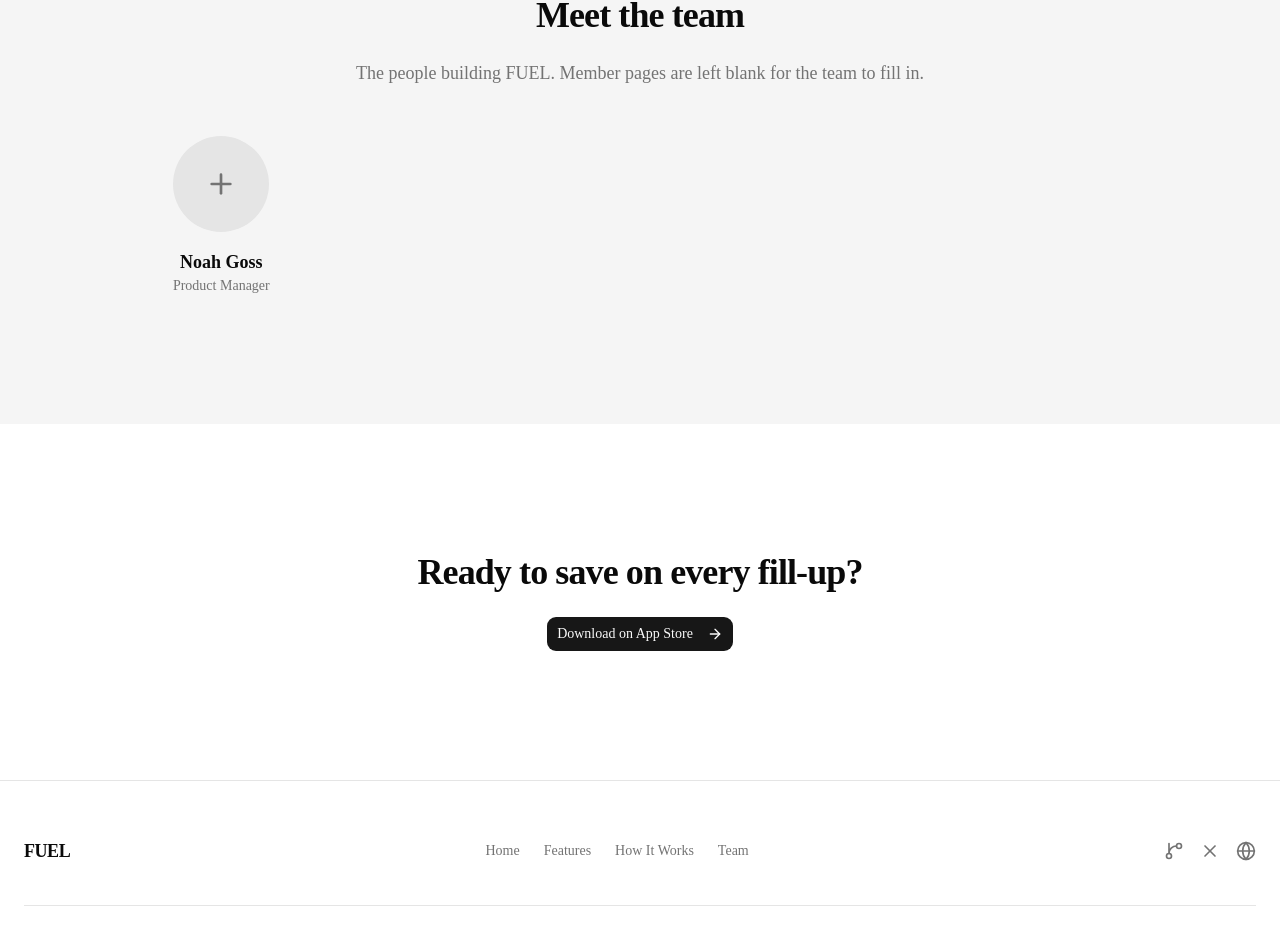
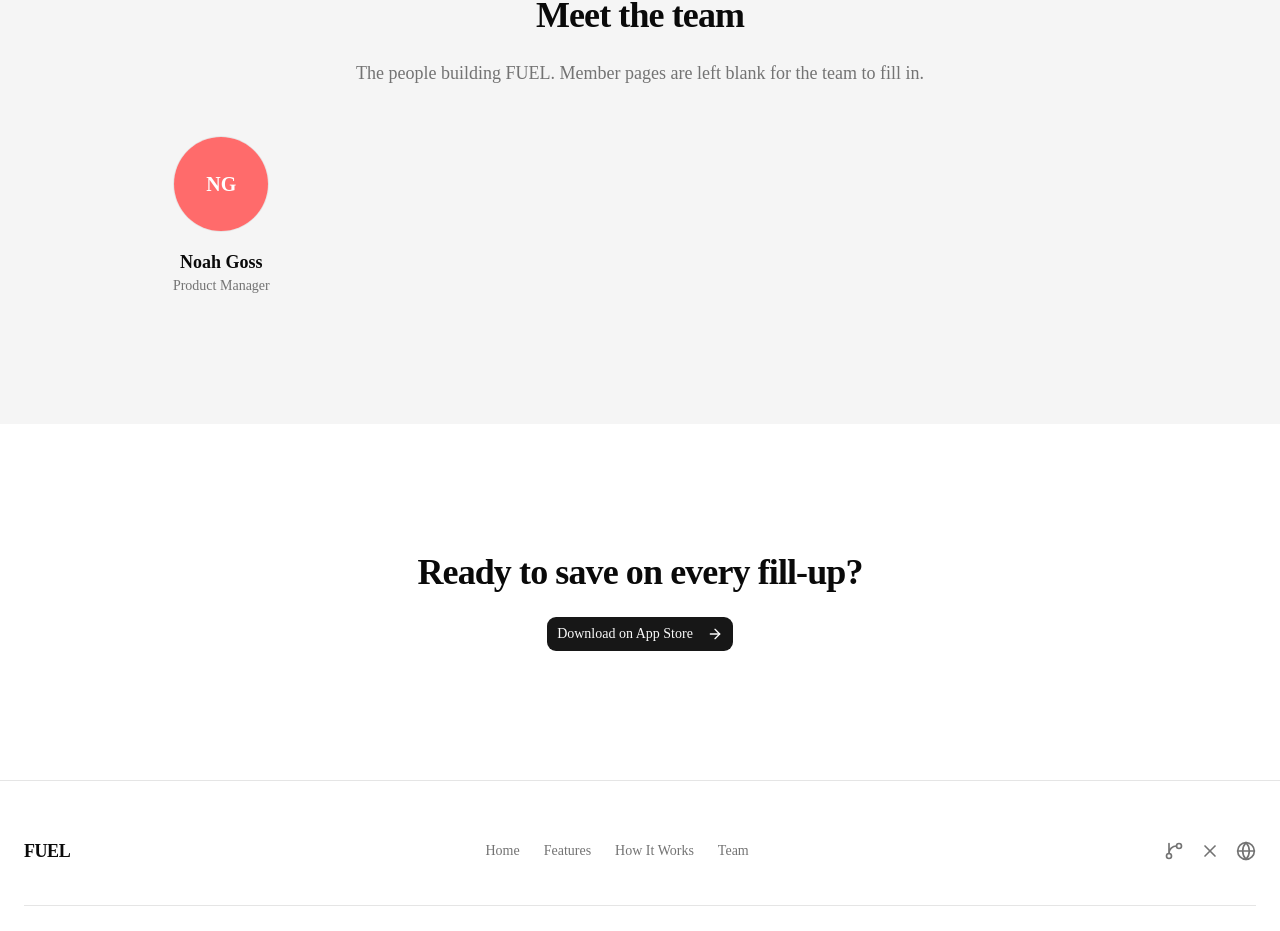
Before and after one commit to luxuryimv5-star/fuel-landingpage, a Next.js app: page / in a window 1280 px wide. Shown: the part 2394-3325 px from the top of the page. Built offline with nearby package versions, Linux system fonts and the light colour scheme.

Commit message:
feat: add team section headshot support with shared roster and fallback images

```diff
--- a/app/team/[slug]/page.tsx
+++ b/app/team/[slug]/page.tsx
@@ -1,25 +1,25 @@
 import type { Metadata } from "next";
 import { notFound } from "next/navigation";
+import { teamMembers } from "@/components/team-members";
 
 interface TeamMemberPageParams {
   readonly slug: string;
 }
 
 // Blank placeholder roster — the team fills in real member content here.
-const TEAM_MEMBERS: readonly { readonly slug: string; readonly name: string }[] = [
-  { slug: "noah-goss", name: "Noah Goss" },
-];
-
+// Headshots are optional; add `image: "/img/team/<slug>.png"` to a member to show a photo.
 export function generateStaticParams() {
-  return TEAM_MEMBERS.map((member) => ({
+  return teamMembers.map((member) => ({
     slug: member.slug,
   }));
 }
 
 export function generateMetadata({
   params,
-}: { readonly params: TeamMemberPageParams }): Metadata {
-  const member = TEAM_MEMBERS.find((m) => m.slug === params.slug);
+}: {
+  readonly params: TeamMemberPageParams;
+}): Metadata {
+  const member = teamMembers.find((m) => m.slug === params.slug);
   if (!member) {
     return { title: "Team Member | FUEL" };
   }
@@ -34,7 +34,7 @@ export default function TeamMemberPage({
 }: {
   readonly params: TeamMemberPageParams;
 }) {
-  const member = TEAM_MEMBERS.find((m) => m.slug === params.slug);
+  const member = teamMembers.find((m) => m.slug === params.slug);
 
   if (!member) {
     notFound();
--- a/components/sections/team.tsx
+++ b/components/sections/team.tsx
@@ -1,28 +1,13 @@
 "use client";
 
 import Link from "next/link";
+import Image from "next/image";
 import { motion } from "framer-motion";
-import { Plus } from "lucide-react";
-
-interface TeamMember {
-  readonly slug: string;
-  readonly name: string;
-  readonly role: string;
-  readonly bio: string;
-}
+import { teamMembers } from "@/components/team-members";
 
 interface TeamProps {
   readonly sectionId?: string;
 }
-
-const TEAM_MEMBERS: readonly TeamMember[] = [
-  {
-    slug: "noah-goss",
-    name: "Noah Goss",
-    role: "Product Manager",
-    bio: "Product lead for FUEL.",
-  },
-];
 
 export function Team({ sectionId = "team" }: TeamProps) {
   return (
@@ -58,30 +43,50 @@ export function Team({ sectionId = "team" }: TeamProps) {
           transition={{ duration: 0.5, delay: 0.2, ease: "easeOut" }}
           className="grid grid-cols-1 md:grid-cols-2 lg:grid-cols-3 gap-6"
         >
-          {TEAM_MEMBERS.map((member) => (
+          {teamMembers.map((member) => (
             <motion.div
               key={member.slug}
               initial={{ opacity: 0, y: 20 }}
               animate={{ opacity: 1, y: 0 }}
               transition={{
                 duration: 0.4,
-                delay: 0.2 + TEAM_MEMBERS.indexOf(member) * 0.05,
+                delay: 0.2 + teamMembers.indexOf(member) * 0.05,
                 ease: "easeOut",
               }}
               whileHover={{ y: -4 }}
             >
-              <Link
-                href={`/team/${member.slug}`}
-                className="block"
-              >
+              <Link href={`/team/${member.slug}`} className="block">
                 <div className="flex flex-col items-center text-center">
-                  <div className="w-24 h-24 rounded-full bg-border flex items-center justify-center mb-4">
-                    <Plus className="h-8 w-8 text-muted-foreground" />
+                  <div
+                    className="w-24 h-24 rounded-full overflow-hidden border border-border bg-background mb-4"
+                  >
+                    {member.image ? (
+                      <Image
+                        src={member.image}
+                        alt={`${member.name} headshot`}
+                        width={96}
+                        height={96}
+                        className="w-full h-full object-cover"
+                        priority
+                      />
+                    ) : (
+                      <div
+                        className="w-full h-full flex items-center justify-center bg-fuel-coral-primary text-white font-bold text-xl"
+                      >
+                        {member.name
+                          .split(" ")
+                          .map((part) => part[0])
+                          .join("")
+                          .toUpperCase()}
+                      </div>
+                    )}
                   </div>
                   <h3 className="text-lg font-semibold text-foreground">
                     {member.name}
                   </h3>
-                  <p className="text-sm text-muted-foreground">{member.role}</p>
+                  <p className="text-sm text-muted-foreground">
+                    {member.role}
+                  </p>
                 </div>
               </Link>
             </motion.div>
--- /dev/null
+++ b/components/team-members.ts
@@ -0,0 +1,16 @@
+export type TeamMember = {
+  readonly slug: string;
+  readonly name: string;
+  readonly role: string;
+  readonly image?: string;
+  readonly bio: string;
+};
+
+export const teamMembers: readonly TeamMember[] = [
+  {
+    slug: "noah-goss",
+    name: "Noah Goss",
+    role: "Product Manager",
+    bio: "Product lead for FUEL.",
+  },
+];
--- a/context/progress-tracker.md
+++ b/context/progress-tracker.md
@@ -58,6 +58,9 @@ Update this file after every meaningful implementation change.
 - **Phase 9:** `components/theme-toggle.tsx` now consumes `useTheme` context (no duplicate state); added `type="button"` ✅
 - **Phase 9:** `app/layout.tsx`: inline pre-hydration script sets `dark` class from localStorage before first paint; `suppressHydrationWarning` on `<html>` ✅
 - **Phase 9:** `pnpm run build`, `pnpm run lint`, `npx tsc --noEmit` all pass ✅
+- **Phase 10:** Team section headshot support — roster extracted to `components/team-members.ts` (`image?` optional), cards show `next/Image` headshot or initials fallback ✅
+- **Phase 10:** `app/team/[slug]/page.tsx` consumes shared roster with `generateStaticParams` + `notFound` ✅
+- **Phase 10:** `pnpm run lint`, `pnpm run build`, `npx tsc --noEmit` pass ✅
 
 ## In Progress
 
```
